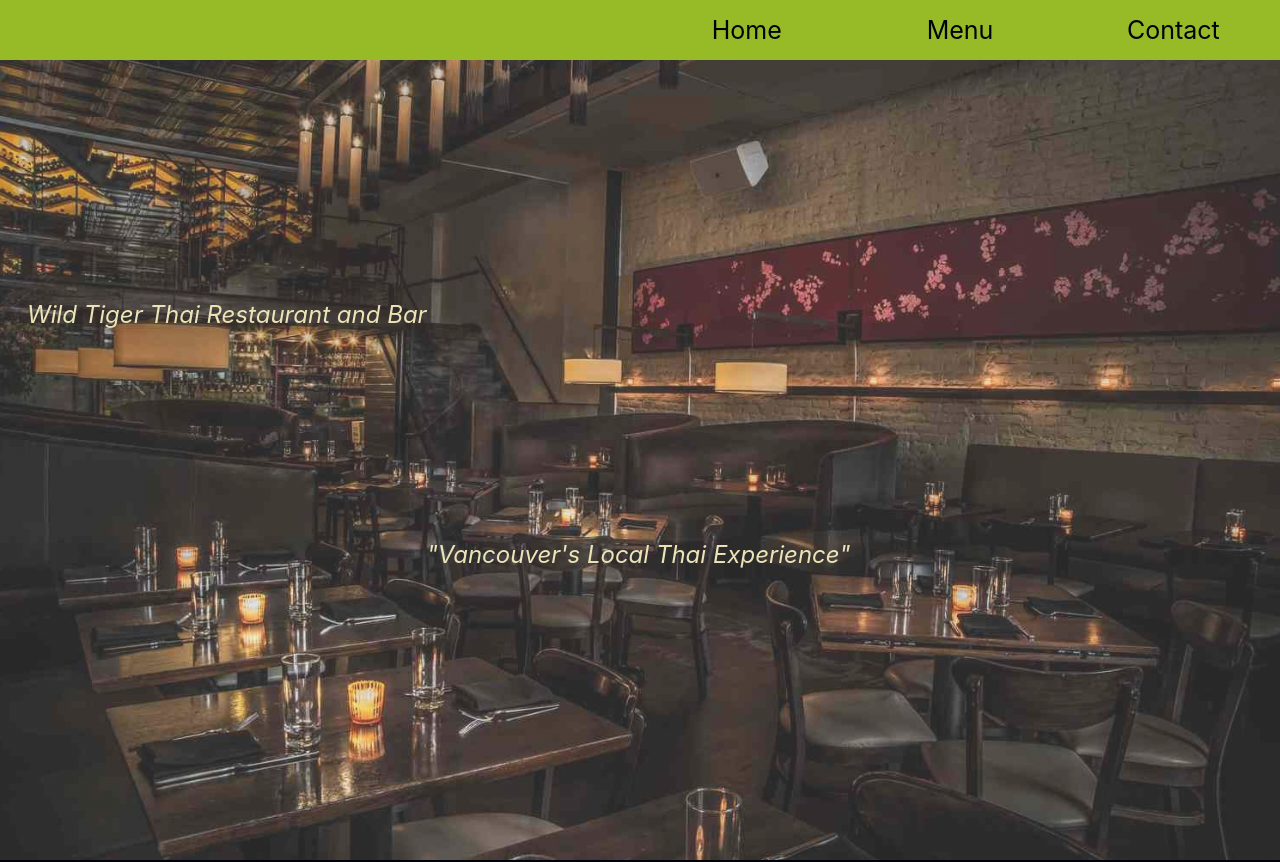
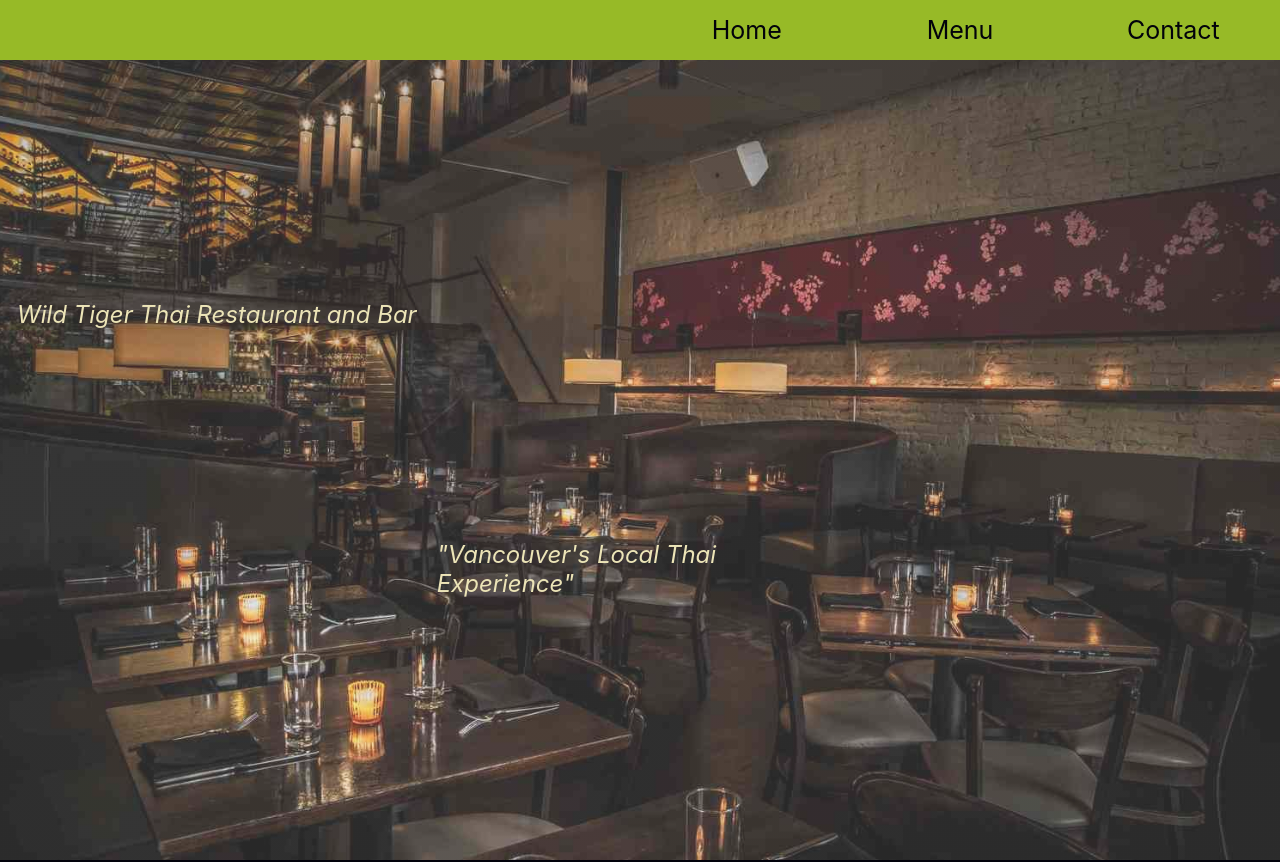
Before and after one commit to just-inspace/wild-tiger-thai-redesign, a React (Create React App) app in the folder wtt-react/: page / in a window 1280 px wide. Shown: the top 862 px of the page. Built offline with nearby package versions, Linux system fonts and the light colour scheme; the HTML template or start-up script is replaced by a standard one.

Commit message:
Small markup cleanup. Padding for callouts on Home section

```diff
--- a/wtt-react/src/App.css
+++ b/wtt-react/src/App.css
@@ -138,6 +138,7 @@ button {
 	font-size: 24px;
 	font-style: italic;
 	text-align:left;
+	padding:0px 10px;
 }
 
 #callout1 {
--- a/wtt-react/src/components/contactSection.jsx
+++ b/wtt-react/src/components/contactSection.jsx
@@ -56,7 +56,6 @@ class ContactSection extends Component {
 					this.mobileRender()
 			:
 					this.desktopRender()}
-			}
 			</div>)
 	}
 }
```
